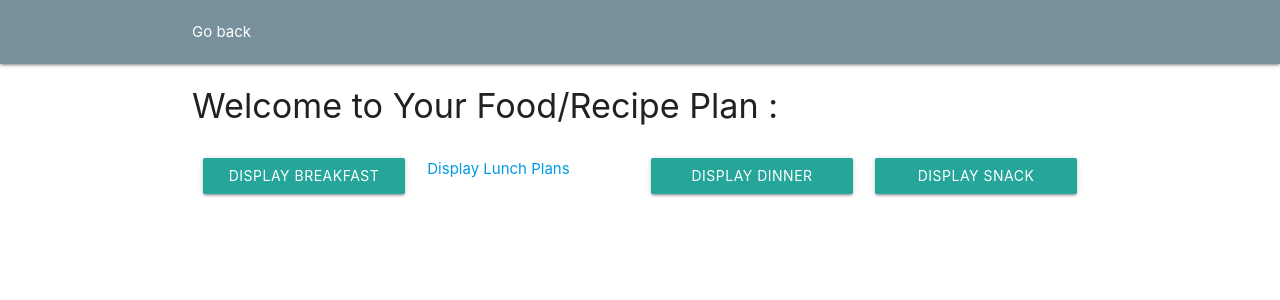
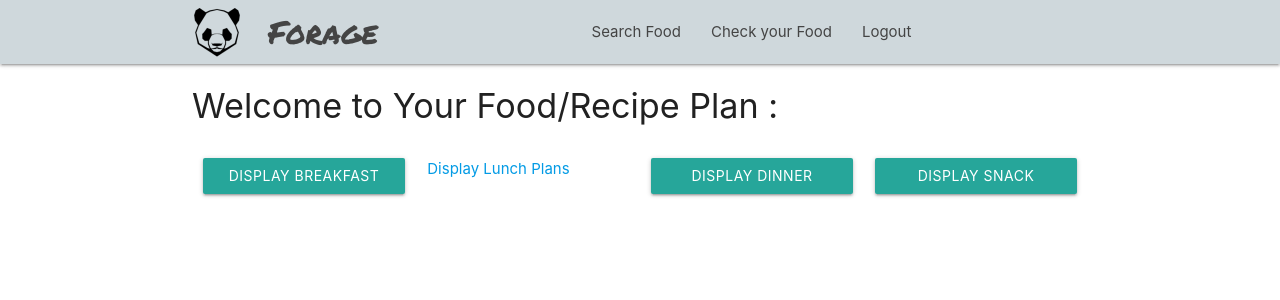
Before and after one commit to Kooki-eByte/Forage, a Node server app: page /api/meals/lunch in a window 1280 px wide. Shown: the top 300 px of the page. Run offline with Node 20, Linux system fonts and the light colour scheme; data that the repository does not hold is empty; some libraries are stand-ins or nearby versions.

```diff
--- a/public/js/members.js
+++ b/public/js/members.js
@@ -1,4 +1,5 @@
 $(document).ready(() => {
+  $("select").formSelect();
   // This file just does a GET request to figure out which user is logged in
   // and updates the HTML on the page
   $.get("/api/user_data").then(data => {
--- a/public/stylesheets/style.css
+++ b/public/stylesheets/style.css
@@ -30,6 +30,10 @@ p {
 }
 .parallax-container .section {
   width: 100%;
+}
+
+#foodblock{
+  background-image: "images/lukas-blazek-f-TWhXOrLiU-unsplash.jpg";
 }
 
 .icon-block {
--- a/views/signup.handlebars
+++ b/views/signup.handlebars
@@ -1,5 +1,6 @@
 <nav class="blue-grey lighten-4" role="navigation">
     <div class="nav-wrapper container">
+        <img class="left" id="mini-logo" src="./images/Forage.png" alt="Forage Logo">
         <a id="logo-container" href="/" class="brand-logo">Forage</a>
         <ul class="right hide-on-med-and-down">
             <li><a href="/login">Log on</a></li>
--- a/views/view-all.handlebars
+++ b/views/view-all.handlebars
@@ -1,10 +1,25 @@
-<nav class="blue-grey lighten-1" role="navigation">
-    <div class="nav-wrapper container">
-        <a class="navbar-brand" href="/members">
-            Go back
-        </a>
-    </div>
+<nav class="blue-grey lighten-4" role="navigation">
+  <div class="nav-wrapper container row">
+    <img class="left" id="mini-logo" src="./images/Forage.png" alt="Forage Logo">
+    <a id="logo-container" href="/members" class="brand-logo col s3">Forage</a>
+
+    <ul class="right hide-on-med-and-down col s7">
+
+      <li><a href="/food-search">Search Food</a></li>
+      <li><a href="/view-all">Check your Food</a></li>
+      <li><a href="/logout">Logout</a></li>
+    </ul>
+
+    <ul id="nav-mobile" class="sidenav right">
+      <li><a href="/food-search">Search Food</a></li>
+      <li><a href="/view-all">Check your Food</a></li>
+      <li><a href="/logout">Logout</a></li>
+    </ul>
+
+    <a href="#" data-target="nav-mobile" class="sidenav-trigger"><i class="material-icons">menu</i></a>
+  </div>
 </nav>
+
 <div class="container">
     <div class="row">
         <div class="col-md-6 col-md-offset-3">
```
Also changed, not shown: views/food-search.handlebars (+25 -5 lines), views/login.handlebars (+1 -10 lines), views/members.handlebars (+7 -23 lines).
